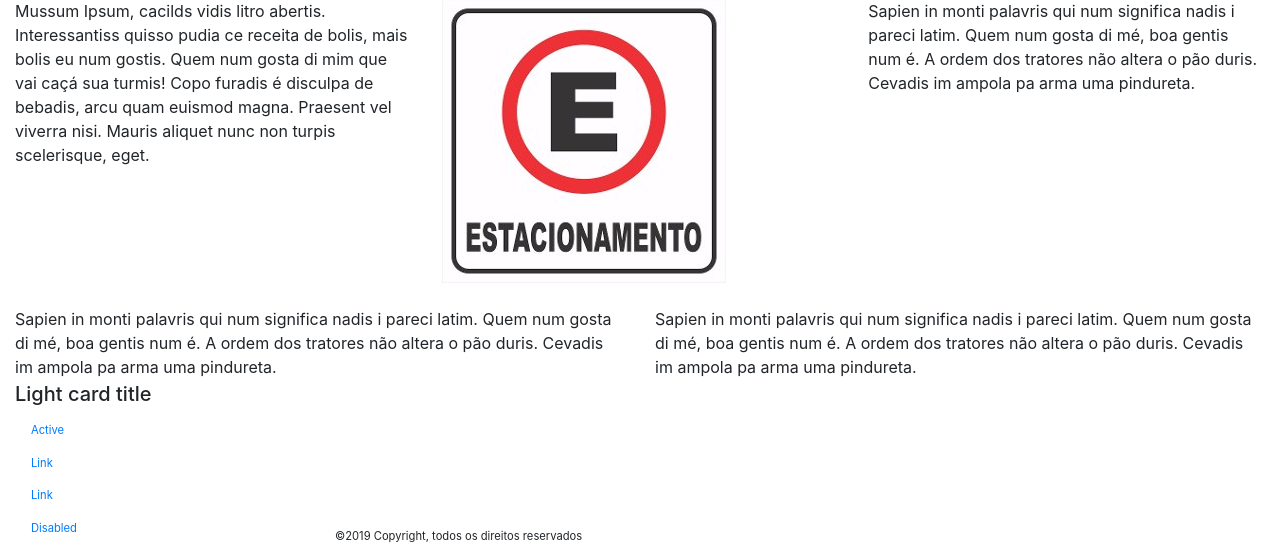
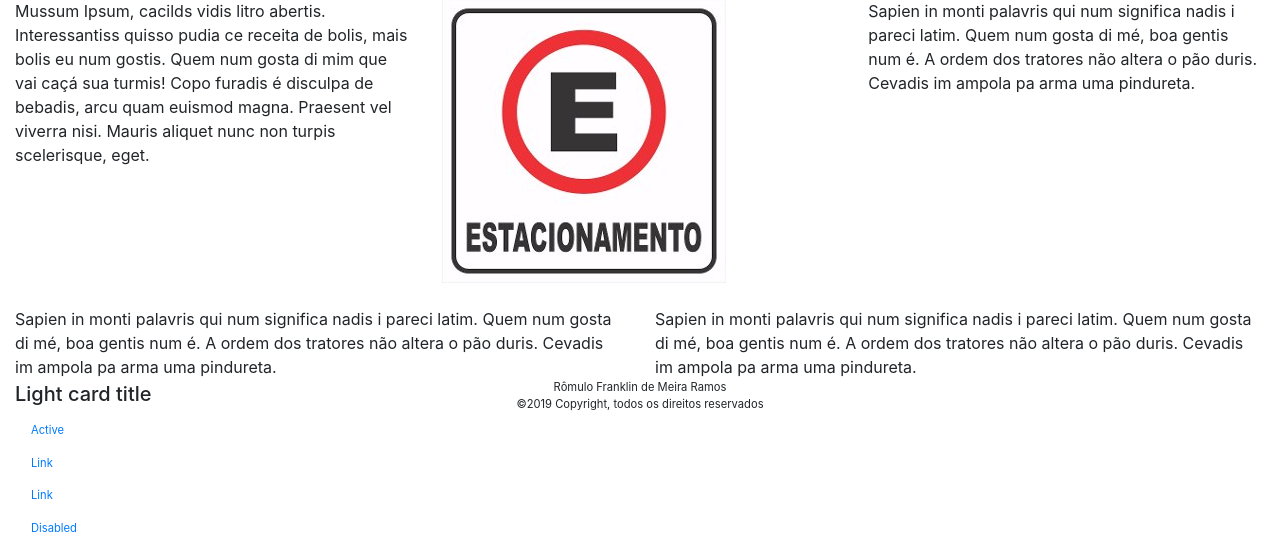
Before and after one commit to RomuloRamos/DjangoCourse, a Django app: page / in a window 1280 px wide. Shown: the part 447-992 px from the top of the page. Run offline with Django 3.2, Linux system fonts and the light colour scheme; some libraries are stand-ins or nearby versions.

Commit message:
Copyright centralizado, mas não está no rodape da pagina

```diff
--- a/courceProject/static/css/style.css
+++ b/courceProject/static/css/style.css
@@ -8,7 +8,6 @@
     font-size: 70%;
     text-align: center;
     margin-bottom: 0;
-    /* max-width: 100%; */
     bottom: 0;
-    position: absolute;
+    /* position: absolute; */
 }
--- a/courceProject/website/templates/website/footer.html
+++ b/courceProject/website/templates/website/footer.html
@@ -11,6 +11,7 @@
             </div>
         </div>
         <div class="col-6">
+                <p class="footer--text_center">Rômulo Franklin de Meira Ramos </p>
                 <p class="footer--text_center">
                     ©2019 Copyright, todos os direitos reservados
                 </p>
```
